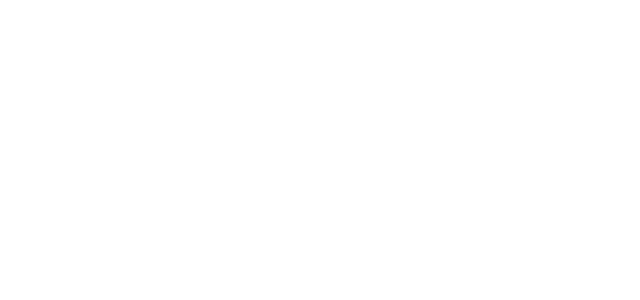
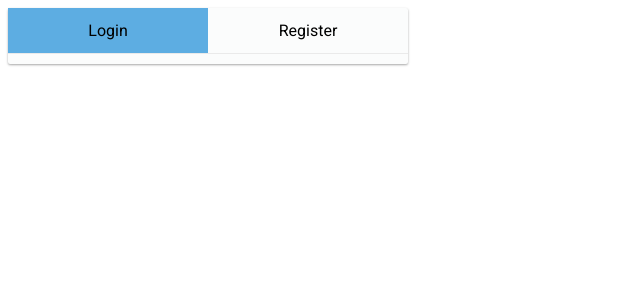
Before and after one commit to GianCastle/login-register, a React (Create React App) app: page / in a window 1280 px wide. Shown: the top 300 px of the page, without its empty margins (0-640 px from the left). Built offline with nearby package versions, Linux system fonts and the light colour scheme.

Commit message:
CardTabs components has been created. PropTypes has been installed and integrated with CardTabs component

```diff
--- a/package.json
+++ b/package.json
@@ -3,6 +3,7 @@
   "version": "0.1.0",
   "private": true,
   "dependencies": {
+    "prop-types": "^15.7.2",
     "react": "^16.11.0",
     "react-dom": "^16.11.0",
     "react-scripts": "3.2.0"
--- /dev/null
+++ b/src/assets/css/card-tabs.css
@@ -0,0 +1,30 @@
+.card-tabs {
+    width: 100%;
+    height: 45px;
+    border-bottom: solid #eaeaea 0.5px;
+    display: flex;
+    align-items: center;
+    justify-content: center;
+    margin-bottom: 10px;
+}
+.c-t-buttons {
+    width: 100%;
+    height: 100%;
+    display: flex;
+    justify-content: center;
+    align-items: center;
+    cursor: pointer;
+    transition: .2s;
+}
+.c-t-buttons:hover {
+    background-color: #eaeaead3;
+}
+.c-t-buttons:active {
+    background-color: #f5f5f5;
+}
+.c-t-b-active {
+    background-color: #5DADE2;
+}
+.c-t-b-active:hover {
+    background-color: #5DADE2;
+}
--- /dev/null
+++ b/src/assets/css/main.css
@@ -0,0 +1,4 @@
+@import url('https://fonts.googleapis.com/css?family=Roboto&display=swap');
+* {
+    font-family: 'Roboto', sans-serif;
+}
--- /dev/null
+++ b/src/components/CardTabs.jsx
@@ -0,0 +1,29 @@
+import React from 'react'
+import PropTypes from 'prop-types';
+import '../assets/css/card-tabs.css'
+
+const CardTabs = props => {
+    return (
+        <div className="card-tabs">
+            {
+                props.buttons.map((item, key) => (
+                        <div
+                            className={`c-t-buttons ${(props.actual === item.text) ? 'c-t-b-active' : ' '}`}
+                            key={key}
+                            onClick={item.action}
+                        >
+                            {item.text}
+                        </div>
+                    )
+                )
+            }
+        </div>
+    )
+}
+
+CardTabs.propTypes = {
+    buttons: PropTypes.array.isRequired,
+    actual: PropTypes.string.isRequired,
+}
+
+export default CardTabs
--- a/src/containers/App.jsx
+++ b/src/containers/App.jsx
@@ -1,10 +1,24 @@
 import React from 'react'
+
 import SmallCard from '../components/SmallCard'
+import CardTabs from '../components/CardTabs'
+
 const App = props => {
     return (
         <>
             <SmallCard>
-
+                <CardTabs buttons={[
+                        {
+                            text: "Login",
+                            action: () => {}
+                        },
+                        {
+                            text: "Register",
+                            action: () => {}
+                        }
+                    ]}
+                    actual={"Login"}
+                />
             </SmallCard>
         </>
     )
--- a/src/index.js
+++ b/src/index.js
@@ -1,5 +1,6 @@
 import React from 'react';
 import ReactDOM from 'react-dom';
 import App from './containers/App';
+import '../src/assets/css/main.css'
 
 ReactDOM.render(<App />, document.getElementById('root'));
```
